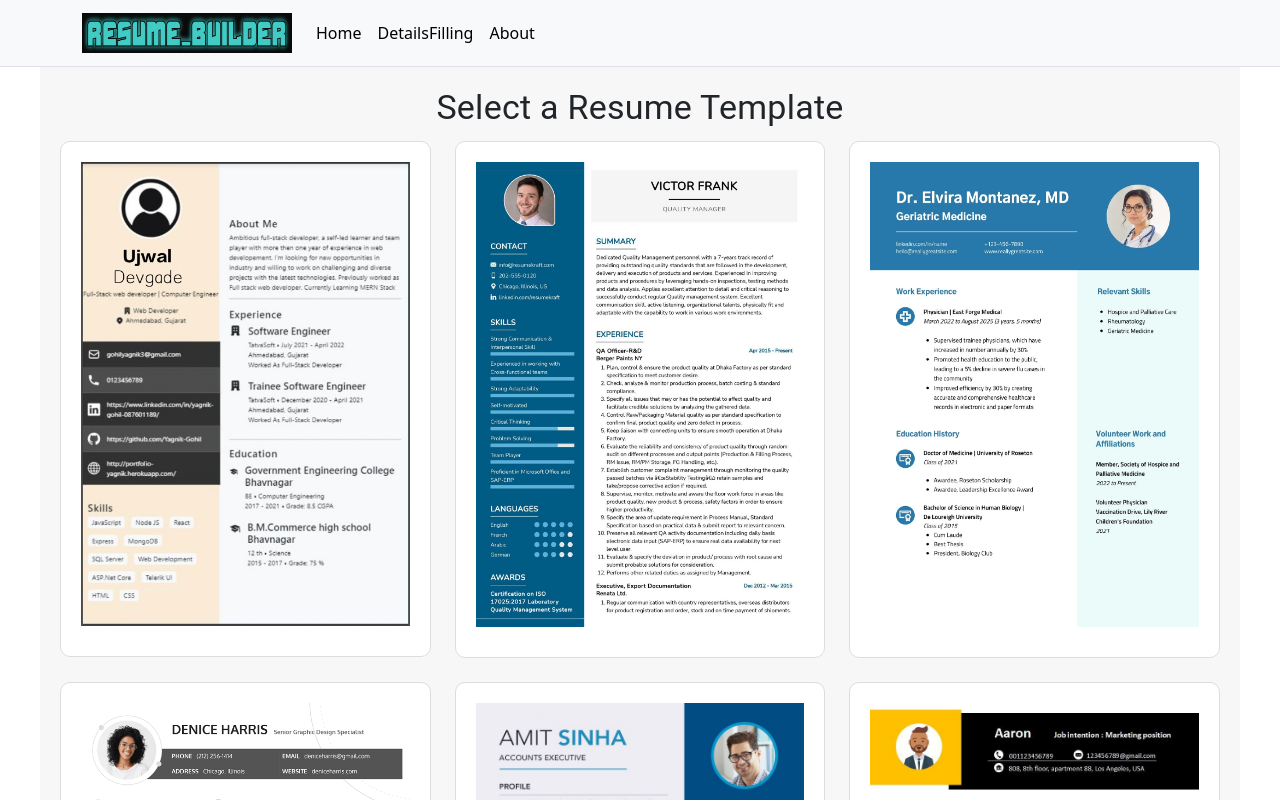
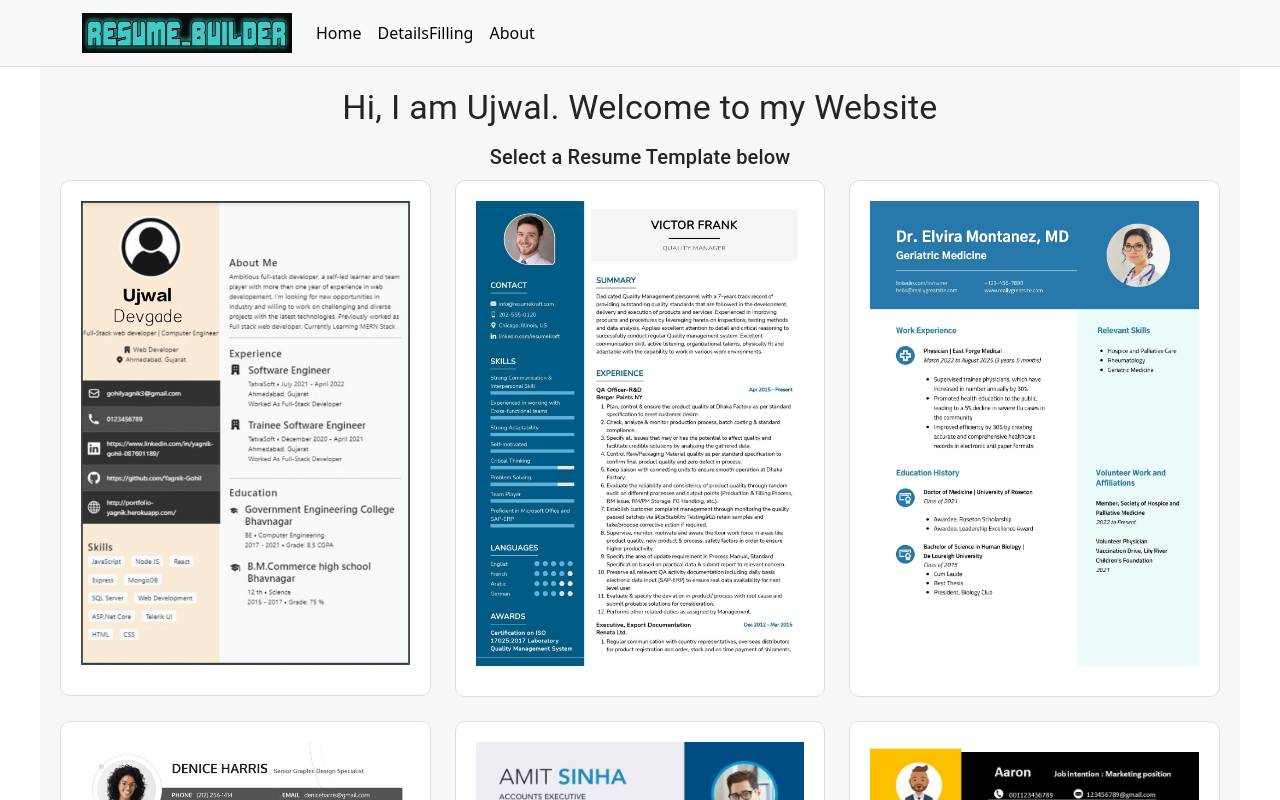
Before and after one commit to Ujwaldevgade/Almabetter-Resume-Builder, a React (Create React App) app: page / in a window 1280 px wide. Shown: the top 800 px of the page. Built offline with nearby package versions, Linux system fonts and the light colour scheme.

Commit message:
Update Home.js

```diff
--- a/src/components/Home.js
+++ b/src/components/Home.js
@@ -23,7 +23,11 @@ const Home = () => {
   return (
     <div className="container1">
       <Typography variant="h4" gutterBottom>
-        Select a Resume Template
+        Hi, I am Ujwal.
+        Welcome to my Website
+      </Typography>
+      <Typography variant="h6" gutterBottom>
+        Select a Resume Template below
       </Typography>
       <Grid container spacing={3}>
         {resumeTemplates.map((template) => (
```
